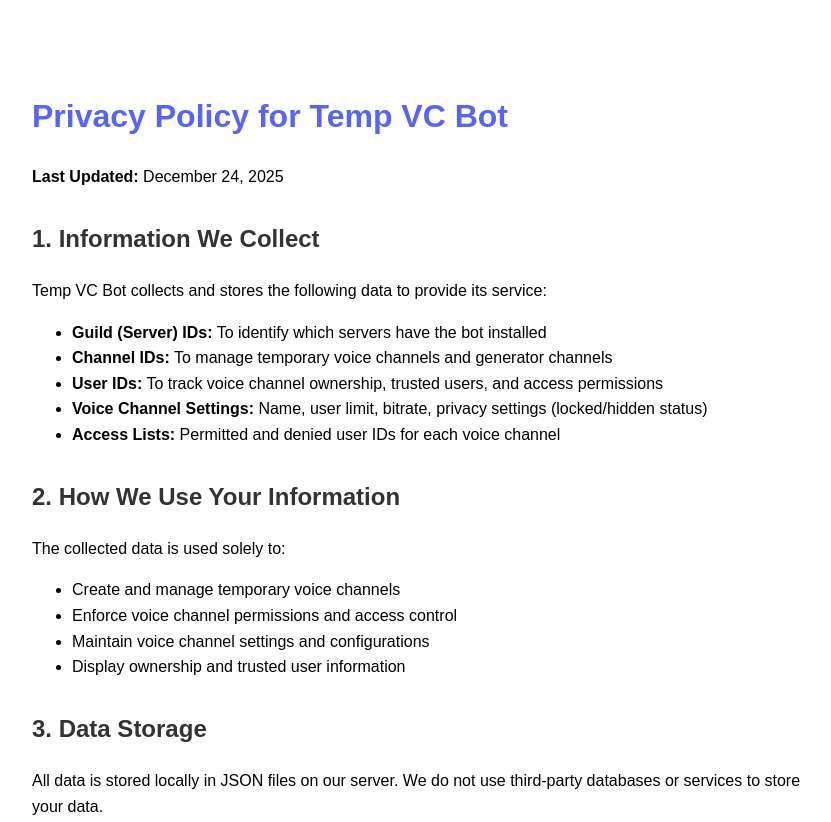
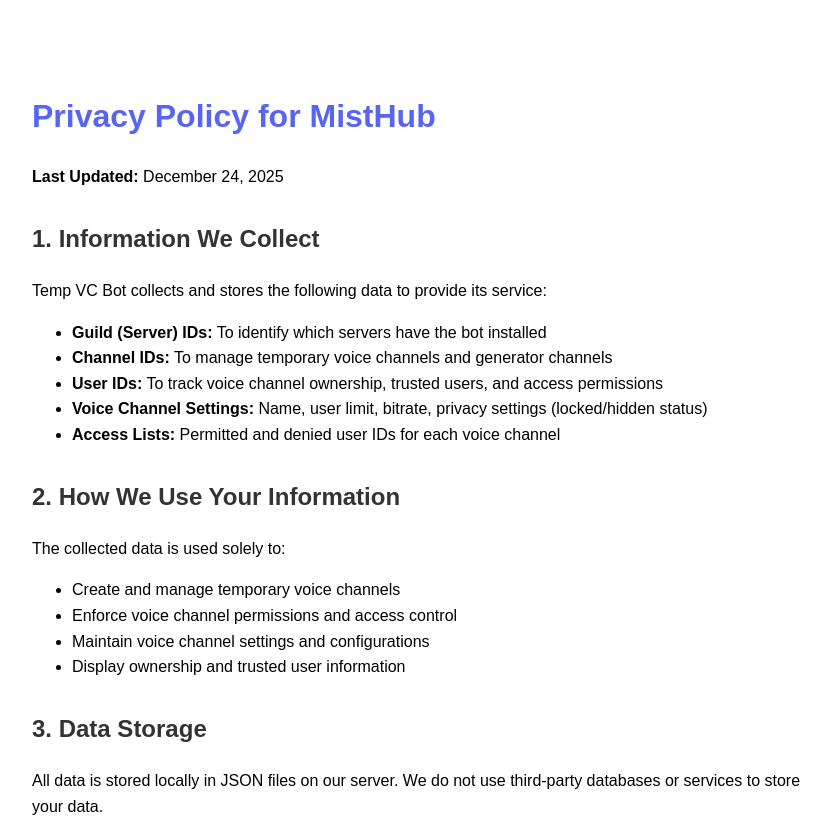
Before and after one commit to Leo-jr/MistHub-bot, a plain HTML site: page privacy-policy.html in a window 1280 px wide. Shown: the top 822 px of the page, without its empty margins (208-1039 px from the left). Drawn offline with Linux system fonts and the light colour scheme.

Commit message:
Update title in privacy policy document

```diff
--- a/privacy-policy.html
+++ b/privacy-policy.html
@@ -17,7 +17,7 @@
     </style>
 </head>
 <body>
-    <h1>Privacy Policy for Temp VC Bot</h1>
+    <h1>Privacy Policy for MistHub </h1>
     <p><strong>Last Updated:</strong> December 24, 2025</p>
 
     <h2>1. Information We Collect</h2>
```
